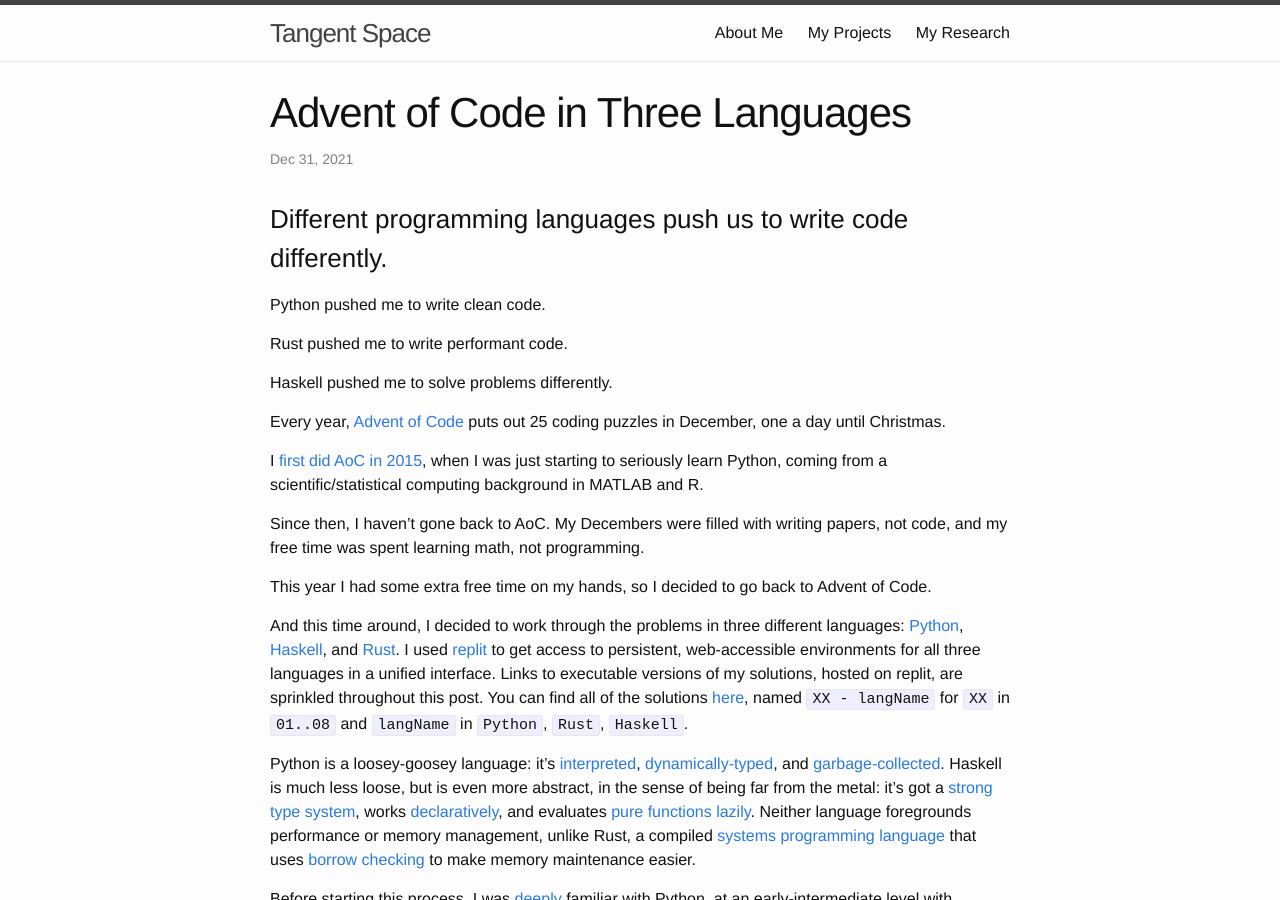
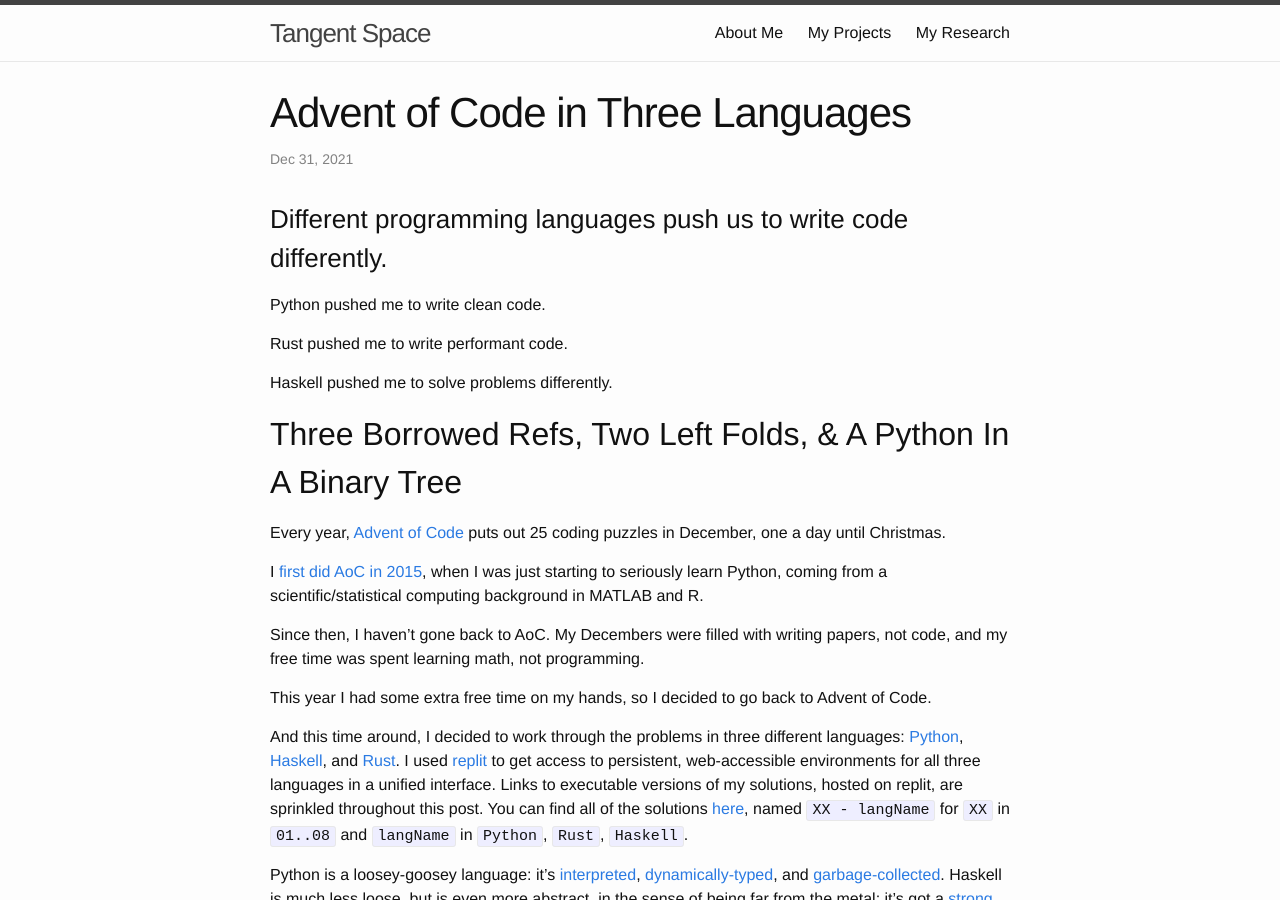
Before and after one commit to charlesfrye/charlesfrye.github.io, a Jekyll site: the page built from _posts/2021-12-31-aoc-rust-haskell.markdown, in a window 1280 px wide and 900 px high. Built offline with Jekyll 4.4.1, drawn with Linux system fonts in a browser that asks for light colours; formulas are drawn with MathJax 3.

Commit message:
fixing titles/headers

```diff
--- a/_posts/2021-12-31-aoc-rust-haskell.markdown
+++ b/_posts/2021-12-31-aoc-rust-haskell.markdown
@@ -14,6 +14,8 @@
 Haskell pushed me to solve problems differently.
 
 <!--exc-->
+
+## Three Borrowed Refs, Two Left Folds, & A Python In A Binary Tree
 
 Every year,
 [Advent of Code](http://adventofcode.com/)
@@ -93,7 +95,7 @@
 with examples,
 I'll closes out with some smaller take-aways about tooling.
 
-## Different programming languages push us to write code differently.
+### Different programming languages push us to write code differently.
 
 Python pushed me to write clean code.
 
@@ -101,7 +103,7 @@
 
 Haskell pushed me to solve problems differently.
 
-## Each language has its strengths and weaknesses.
+### Each language has its strengths and weaknesses.
 
 Python is easy (but slow).
 
@@ -109,13 +111,13 @@
 
 Rust is fast and easy to learn (but abstraction is hard).
 
-## Doing lots of puzzles quickly ingrained some bad habits.
+### Doing lots of puzzles quickly ingrained some bad habits.
 
 I ended up copy-pasting lots of code, especially boilerplate.
 
 I ended up writing lots of solutions that "just worked".
 
-# Different programming languages push us to write code differently.
+## Different programming languages push us to write code differently.
 
 The basic version of this truism
 predates computers.
@@ -135,7 +137,7 @@
 but it also suggested ways to bring the strengths of each language
 into work done in the others.
 
-## Python pushed me to write clean code.
+### Python pushed me to write clean code.
 
 Python uses whitespace to organize code
 and does not require type declarations,
@@ -182,7 +184,7 @@
 
 ![aoc2021_06_haskell]
 
-## Rust pushed me to write performant code.
+### Rust pushed me to write performant code.
 
 Rust, on the other hand, was constantly reminding me of
 the performance cost of my code: with
@@ -221,7 +223,7 @@
 This experience couldn't be more different from the experience
 of writing Haskell.
 
-## Haskell pushed me to solve problems differently.
+### Haskell pushed me to solve problems differently.
 
 Unlike Rust, functional abstraction is effortless in Haskell.
 
@@ -317,7 +319,7 @@
 something much deeper than the cosmetic and optimization differences
 between working with Rust and Python.
 
-# Each language has its strengths and weaknesses.
+## Each language has its strengths and weaknesses.
 
 This truism bears repeating if only because
 programmers often become chauvinists
@@ -330,7 +332,7 @@
 tools that succeed are doomed to fail
 on at least some problems in some circumstance.
 
-## Python is easy (but slow).
+### Python is easy (but slow).
 
 First, I should admit I am biased:
 I am most comfortable in Python,
@@ -407,7 +409,7 @@
 the same likely holds true for other applications,
 like running a job on a minutely/hourly/daily schedule.
 
-## Haskell is hard (but beautiful).
+### Haskell is hard (but beautiful).
 
 I've been learning Haskell on and off for
 [a few years now](https://github.com/charlesfrye/LearnYouAHaskell).
@@ -579,7 +581,7 @@
 Each one was a gem -- transparently clear, austerely beautiful (to their mother),
 and hard-won by toil with pick and polish.
 
-## Rust is fast and easy to learn (but abstraction is hard).
+### Rust is fast and easy to learn (but abstraction is hard).
 
 As noted above,
 I only started learning Rust just before starting
@@ -649,7 +651,7 @@
 much more often, along with blindly following the compiler's suggestions.
 
 
-# Doing lots of puzzles quickly ingrained some bad habits.
+## Doing lots of puzzles quickly ingrained some bad habits.
 
 The quick pace and goal-orientation of the puzzles was good:
 it kept me moving, gave me clear feedback on success,
@@ -657,7 +659,7 @@
 
 But it also encouraged me to cut corners in ways that were harmful for learning.
 
-## I ended up copy-pasting lots of code, especially boilerplate.
+### I ended up copy-pasting lots of code, especially boilerplate.
 
 In Haskell, I didn't learn as much about monads and IO as I would've liked
 because I just used the same format for each program.
@@ -676,7 +678,7 @@
 It would've been better to e.g. use `make` to reduce compilaton overhead
 and look into more of replit's features.
 
-## I ended up writing lots of solutions that "just worked".
+### I ended up writing lots of solutions that "just worked".
 
 I initially set myself the goal of doing every puzzle in each of three languages.
 If I was really cooking, I could get a solution in Python in an hour or two,
@@ -713,13 +715,13 @@
 I also didn't practice the
 [hypermodern style](https://cjolowicz.github.io/posts/hypermodern-python-01-setup/).
 
-# Minor Take-Aways
+## Minor Take-Aways
 
 Above were all the major take-aways.
 
 I'll close out with some smaller things I learned.
 
-## replit is great for prototyping.
+### replit is great for prototyping.
 
 [replit](https://replit.com)
 provides persistent environments for development,
@@ -748,7 +750,7 @@
 [Google Colab](http://colab.research.google.com/),
 which was a decidedly worse experience outside of Python.
 
-## Tooling and libraries for Haskell are very limited, especially for linear algebra.
+### Tooling and libraries for Haskell are very limited, especially for linear algebra.
 
 As you might expect for a more niche language,
 the tooling for Haskell is not great.
```
